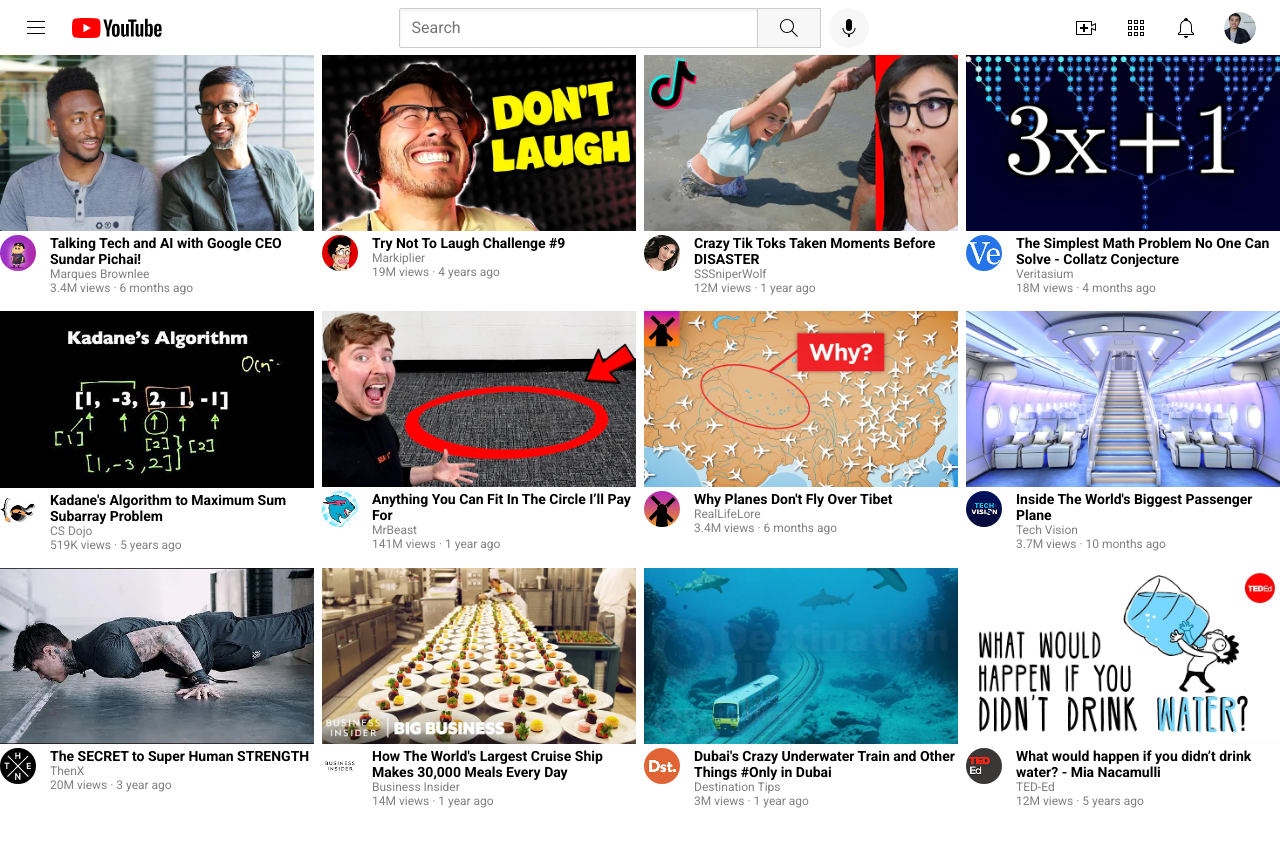
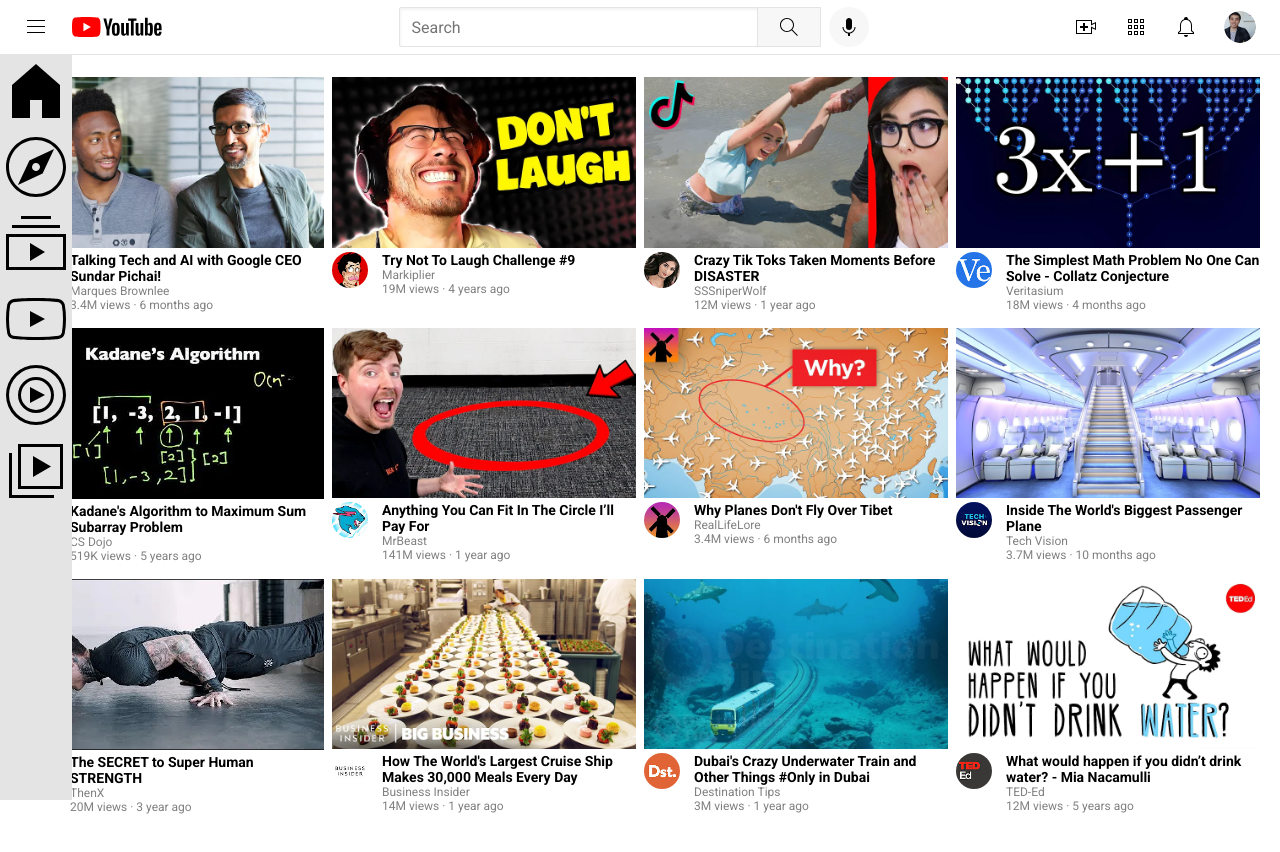
Before and after one commit to hoanghaihuynh/YoutubeClone, a plain HTML site: page youtube.html in a window 1280 px wide. Before the commit the page ends 808 px from the top, so only its background shows below. Drawn offline with Linux system fonts and the light colour scheme.

Commit message:
BAI POSITION

```diff
--- a/exercises/css/nested_layout_exercise.css
+++ b/exercises/css/nested_layout_exercise.css
@@ -5,6 +5,7 @@
 }
 body{
     font-family: Arial, Helvetica, sans-serif;
+    padding-bottom: 250px;
 }
 /* Bai 13a */
 .row{
--- a/styles/general.css
+++ b/styles/general.css
@@ -6,3 +6,6 @@
     padding: 0;
     box-sizing: border-box;
   }
+body{
+  padding: 57px 0 250px 0px;
+}
--- a/styles/header.css
+++ b/styles/header.css
@@ -1,15 +1,34 @@
 @import url('https://fonts.googleapis.com/css2?family=Roboto:ital,wght@0,100;0,300;0,400;0,500;0,700;0,900;1,100;1,300;1,400;1,500;1,700;1,900&display=swap');
 :root{
     --light-grey: rgb(247, 247, 247);
-    --border-grey-colour: rgb(204, 204, 204);
+    --border-grey-colour: rgb(228,228,228);
 }
 
 .header{
-    height: 55px;
+    /* height: 55px; */
     display: flex;
     align-items: center;
     flex-direction: row;
     justify-content: space-between;
+    position: fixed;
+    top: 0px;
+    left: 0px;
+    right: 0px;
+    height: 55px;
+    background-color: white;
+    /* browser mặc định background là transparent. Khi
+    thêm thuộc tính position: fixed, tất cả element của
+    header sẽ float (thả trôi trên browser). Để khắc phục,
+    ta sẽ cho padding-top của browser = height của header,
+    đổi background sang màu phù hợp.
+    */
+    button{
+        cursor: pointer;
+    }
+    img{
+        cursor: pointer;
+    }
+    border-bottom: 0.5px solid var(--border-grey-colour);
 }
 /* left header section */
 .left-section{
@@ -62,7 +81,7 @@
     padding: 0 6px 0 6px;
     border: 1px solid var(--border-grey-colour);
     margin-right: 8px;
-    cursor: pointer;
+    /* cursor: pointer; */
     background-color: var(--light-grey);
     margin-left: -1px;
     display: flex;
@@ -79,11 +98,12 @@
     padding-right: 6px;
     border: none;
     border-radius: 20px;
-    cursor: pointer;
+    /* cursor: pointer; */
     background-color: var(--light-grey);
     display: flex;
     align-items: center;
     justify-content: center;
+
     img{
         height: 24px;
     }
--- /dev/null
+++ b/styles/sidebar.css
@@ -0,0 +1,13 @@
+@import url('https://fonts.googleapis.com/css2?family=Roboto:ital,wght@0,100;0,300;0,400;0,500;0,700;0,900;1,100;1,300;1,400;1,500;1,700;1,900&display=swap');
+:root{
+    --border-grey-colour: rgb(228,228,228);
+}
+.sidebar{
+    background-color: var(--border-grey-colour);
+    color: white;
+    position: fixed;
+    left: 0;
+    bottom: 0;
+    top: 55px;
+    width: 72px;
+}
--- a/styles/videos.css
+++ b/styles/videos.css
@@ -4,6 +4,7 @@
   grid-template-columns: 1fr 1fr 1fr 1fr;
   column-gap: 8px;
   row-gap: 16px;
+  padding: 20px;
 }
 .video-preview {
   /* width: 300px;
--- a/youtube.html
+++ b/youtube.html
@@ -7,6 +7,7 @@
     <link rel="stylesheet" href="styles/general.css">
     <link rel="stylesheet" href="styles/videos.css">
     <link rel="stylesheet" href="styles/header.css">
+    <link rel="stylesheet" href="styles/sidebar.css">
   </head>
   <body>
     <!-- Header section -->
@@ -29,6 +30,27 @@
         <img class="youtube-apps" src="img-logo/youtube-apps.svg" alt="">
         <img class="notifications" src="img-logo/notifications.svg" alt="">
         <img class="my-channel" src="img-logo/my-channel.jpeg" alt="">
+      </div>
+    </div>
+    <!-- sidebar -->
+    <div class="sidebar">
+      <div class="sidebar-element">
+        <img src="img/sidebar-img/home.svg" alt="">
+      </div>
+      <div class="sidebar-element">
+        <img src="img/sidebar-img/explore.svg" alt="">
+      </div>
+      <div class="sidebar-element">
+        <img src="img/sidebar-img/subscriptions.svg" alt="">
+      </div>
+      <div class="sidebar-element">
+        <img src="img/sidebar-img/originals.svg" alt="">
+      </div>
+      <div class="sidebar-element">
+        <img src="img/sidebar-img/youtube-music.svg" alt="">
+      </div>
+      <div class="sidebar-element">
+        <img src="img/sidebar-img/library.svg" alt="">
       </div>
     </div>
    <!-- video section -->
```
Also changed, not shown: position.html (added, +55 -0 lines), img/sidebar-img/explore.svg (added), img/sidebar-img/home.svg (added), img/sidebar-img/library.svg (added), img/sidebar-img/originals.svg (added), img/sidebar-img/subscriptions.svg (added), img/sidebar-img/youtube-music.svg (added), styles/buttons.html (deleted).
